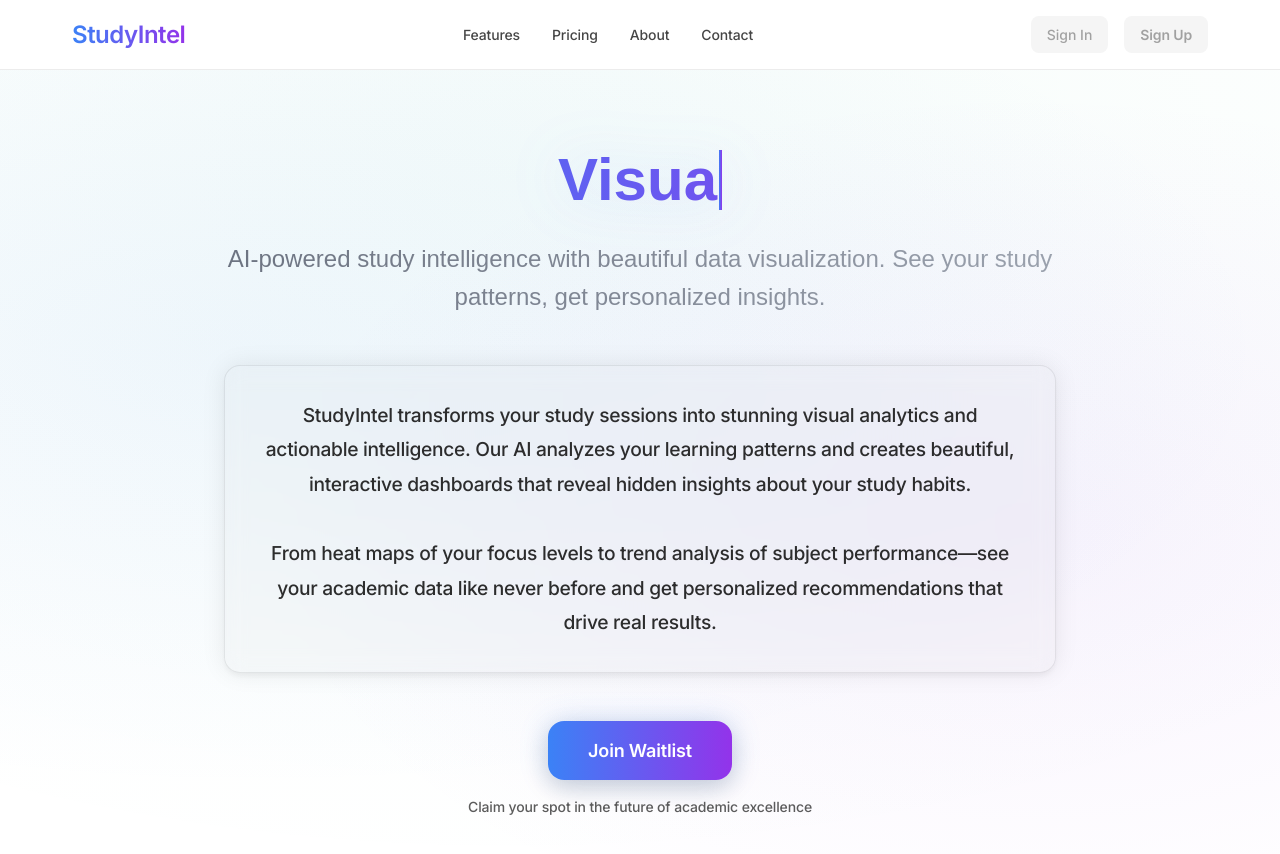
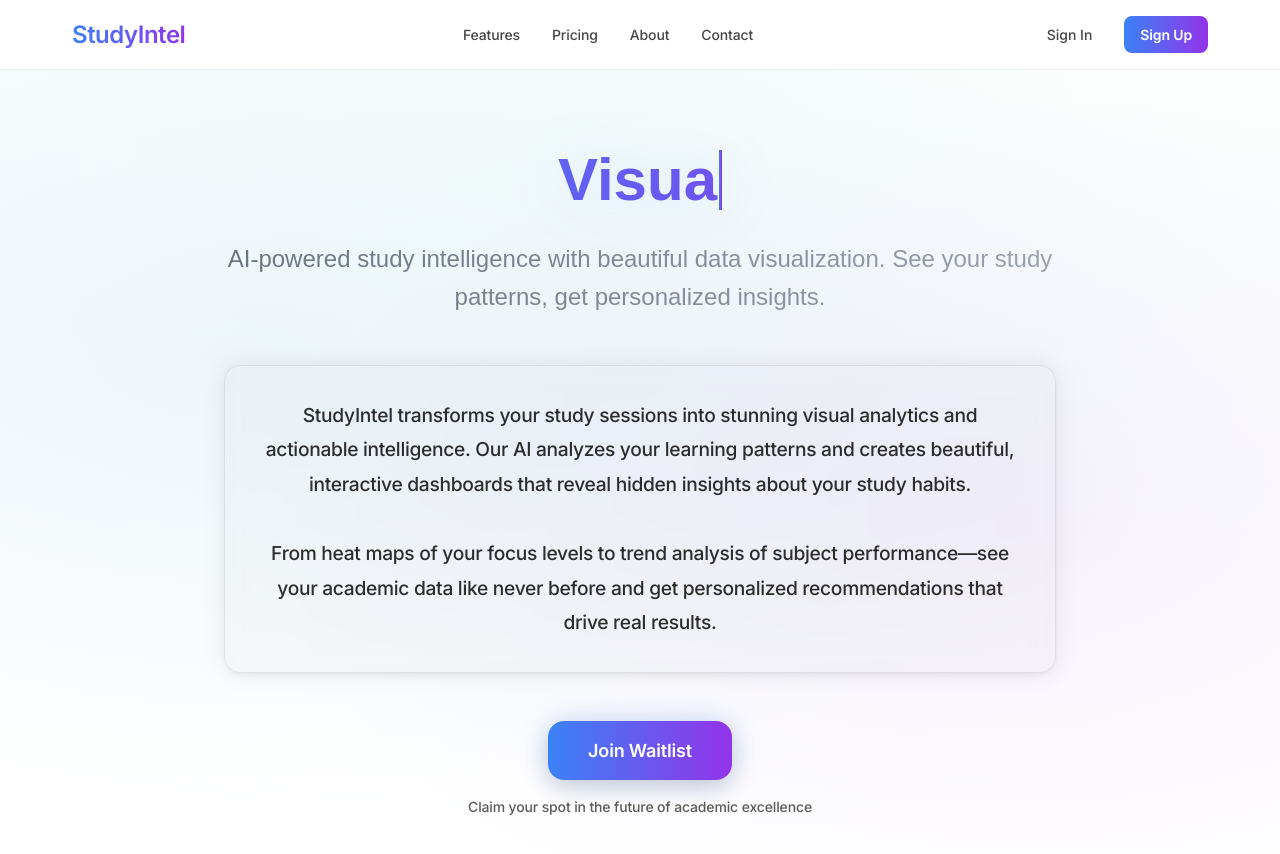
Before and after one commit to PiyushJ1/StudyIntel, a Next.js app in the folder frontend/: page / in a window 1280 px wide. Shown: the top 854 px of the page. Built offline with nearby package versions, Linux system fonts and the light colour scheme.

Commit message:
revert the disabled sign in and sign up buttons

```diff
--- a/frontend/app/page.tsx
+++ b/frontend/app/page.tsx
@@ -64,12 +64,12 @@ export default function HomePage() {
           </nav>
 
           <div className={styles.navRight}>
-            <span className={`${styles.loginButton} ${styles.disabled}`}>
+            <Link href="/login" className={styles.loginButton}>
                 Sign In
-            </span>
-            <span className={`${styles.signupButton} ${styles.disabled}`}>
+            </Link>
+            <Link href="/register" className={styles.signupButton}>
                 Sign Up
-            </span>
+            </Link>
           </div>
         </div>
       </header>
```
